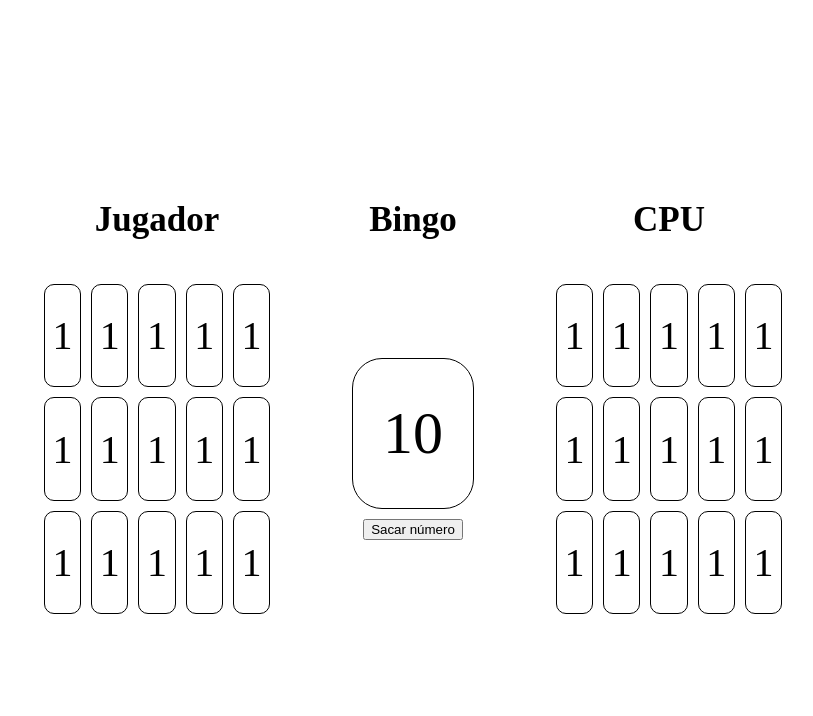
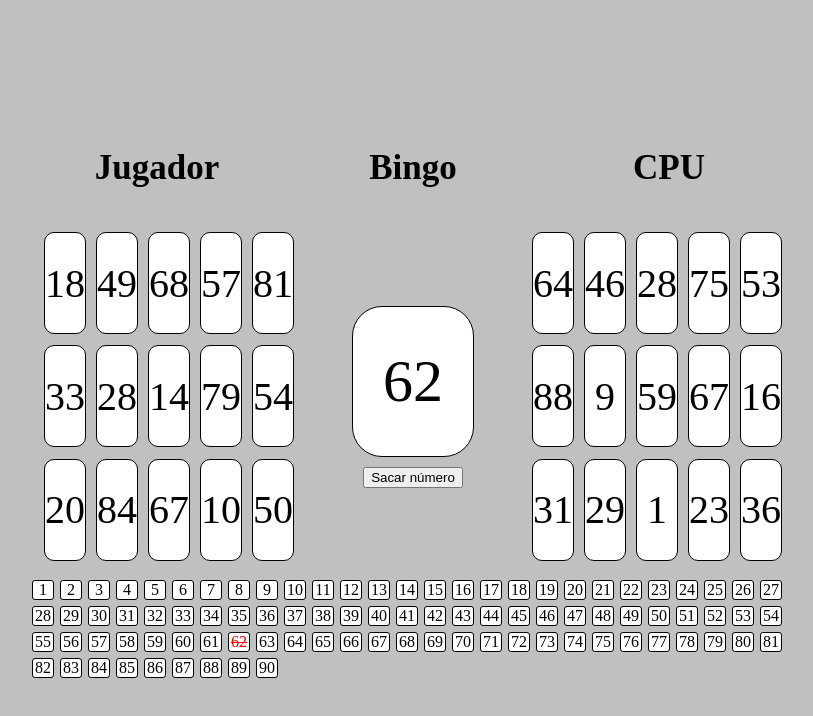
Before and after one commit to XavYan/bingo, a website built with Parcel: page src/index.html in a window 1280 px wide. Both pictures are taken after a click on the button "Sacar número". Shown: the whole page, without its empty margins (227-1040 px from the left). Built offline with nearby package versions, Linux system fonts and the light colour scheme.

Commit message:
Added javascript and finished project

```diff
--- a/src/css/index.css
+++ b/src/css/index.css
@@ -5,6 +5,7 @@ body {
 .container {
     width: 100vw;
     height: 100vh;
+    background-color: #C0C0C0;
     display: flex;
     flex-direction: column;
     justify-content: center;
@@ -39,11 +40,18 @@ body {
 .card-number {
     display: flex;
     justify-content: center;
+    height: 100px;
+    background-color: white;
     align-items: center;
     margin: 5px;
     border: 1px solid black;
     border-radius: 10px;
     font-size: 40px;
+}
+
+.labeled {
+    color: red;
+    text-decoration: line-through;
 }
 
 .bingo {
@@ -54,9 +62,25 @@ body {
 }
 
 .bingo-number {
+    background-color: white;
     font-size: 60px;
     padding: 40px 30px;
     border: 1px solid black;
     border-radius: 30px;
     margin-bottom: 10px;
 }
+
+.number-list {
+    width: 60%;
+    display: flex;
+    flex-wrap: wrap;
+}
+
+.number-list div {
+    text-align: center;
+    width: 20px;
+    margin: 3px;
+    border: 1px solid black;
+    border-radius: 3px;
+    background-color: white;
+}
--- a/src/index.html
+++ b/src/index.html
@@ -16,45 +16,14 @@
             <h2>CPU</h2>
         </div>
         <div class="table">
-            <div class="bingo-card">
-                <div class="card-number">1</div>
-                <div class="card-number">1</div>
-                <div class="card-number">1</div>
-                <div class="card-number">1</div>
-                <div class="card-number">1</div>
-                <div class="card-number">1</div>
-                <div class="card-number">1</div>
-                <div class="card-number">1</div>
-                <div class="card-number">1</div>
-                <div class="card-number">1</div>
-                <div class="card-number">1</div>
-                <div class="card-number">1</div>
-                <div class="card-number">1</div>
-                <div class="card-number">1</div>
-                <div class="card-number">1</div>
-            </div>
+            <div class="bingo-card player-card"></div>
             <div class="bingo">
-                <div class="bingo-number">10</div>
+                <div class="bingo-number">?</div>
                 <button>Sacar número</button>
             </div>
-            <div class="bingo-card">
-                <div class="card-number">1</div>
-                <div class="card-number">1</div>
-                <div class="card-number">1</div>
-                <div class="card-number">1</div>
-                <div class="card-number">1</div>
-                <div class="card-number">1</div>
-                <div class="card-number">1</div>
-                <div class="card-number">1</div>
-                <div class="card-number">1</div>
-                <div class="card-number">1</div>
-                <div class="card-number">1</div>
-                <div class="card-number">1</div>
-                <div class="card-number">1</div>
-                <div class="card-number">1</div>
-                <div class="card-number">1</div>
-            </div>
+            <div class="bingo-card cpu-card"></div>
         </div>
+        <div class="number-list"></div>
     </div>
 </body>
 </html>
--- a/src/js/index.js
+++ b/src/js/index.js
@@ -0,0 +1,53 @@
+const createCard = () => {
+    const list = _.range(1,91);
+    return _.shuffle(list).splice(0,15);
+};
+
+const showCard = (element, card) => {
+    const divCard = document.querySelector(element);
+    divCard.innerHTML = "";
+    card.forEach(e => {
+        divCard.innerHTML += `<div class="card-number number${e}">${e}</div>`;
+    });
+}
+
+const newNumber = () => {
+    let number = numberList.pop();
+    const elements = document.querySelectorAll('.number' + number);
+
+    document.querySelector('.bingo-number').textContent = number;
+    document.querySelector('.numberList' + number).classList.add('labeled');
+
+    elements.forEach(element => {
+        element.classList.add("labeled");
+        _.pull(playerCard, number);
+        _.pull(cpuCard, number);
+    });
+    checkWinner();
+}
+
+const checkWinner = () => {
+    if (playerCard.length === 0) {
+        document.querySelector('.bingo button').disabled = true;
+        alert("Has ganado!!");
+    } else if (cpuCard.length === 0) {
+        document.querySelector('.bingo button').disabled = true;
+        alert("Has perdido!!");
+    }
+}
+
+let numberList = _.shuffle(_.range(1, 91));
+let playerCard = createCard();
+let cpuCard = createCard();
+
+showCard('.player-card', playerCard);
+showCard('.cpu-card', cpuCard);
+
+const divList = document.querySelector('.number-list');
+
+divList.innerHTML = "";
+_.range(1, 91).forEach (element => {
+    divList.innerHTML += `<div class="numberList${element}">${element}</div>`;
+});
+
+document.querySelector('.bingo button').addEventListener('click', newNumber);
```
